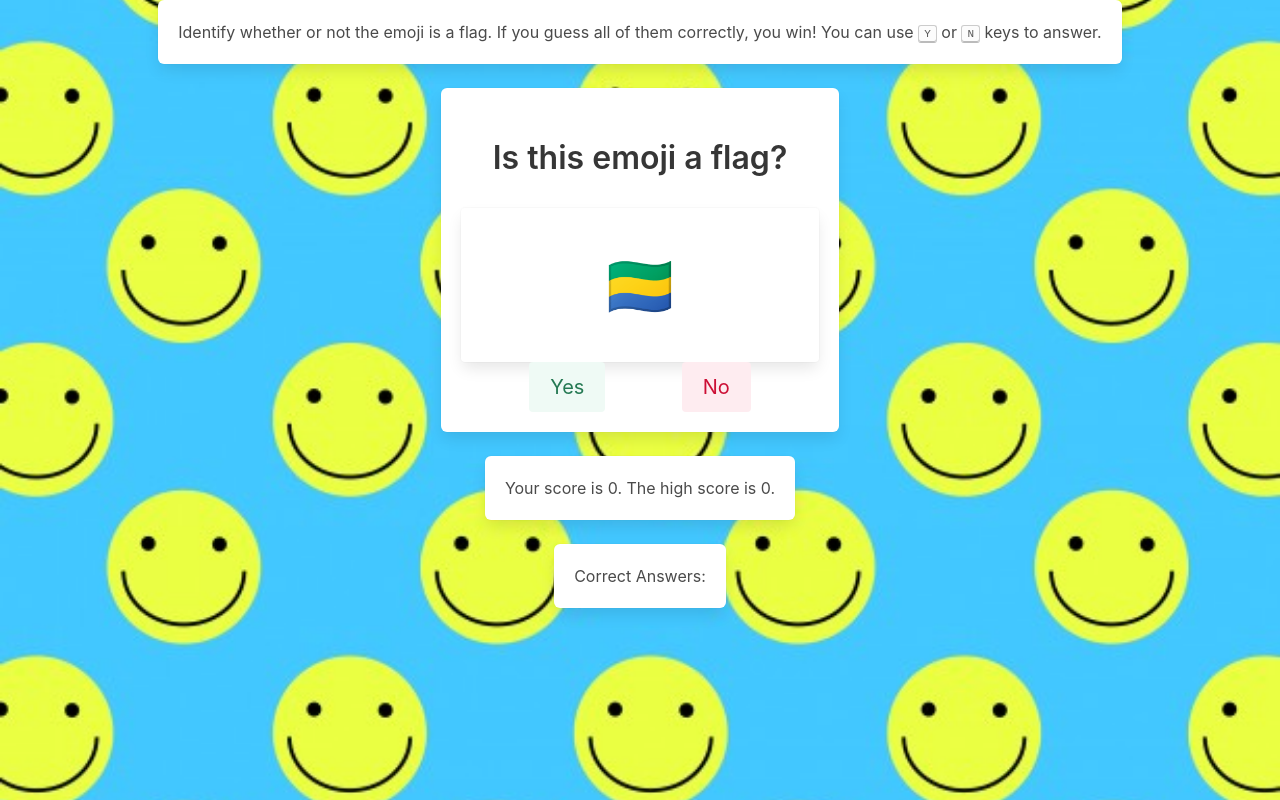
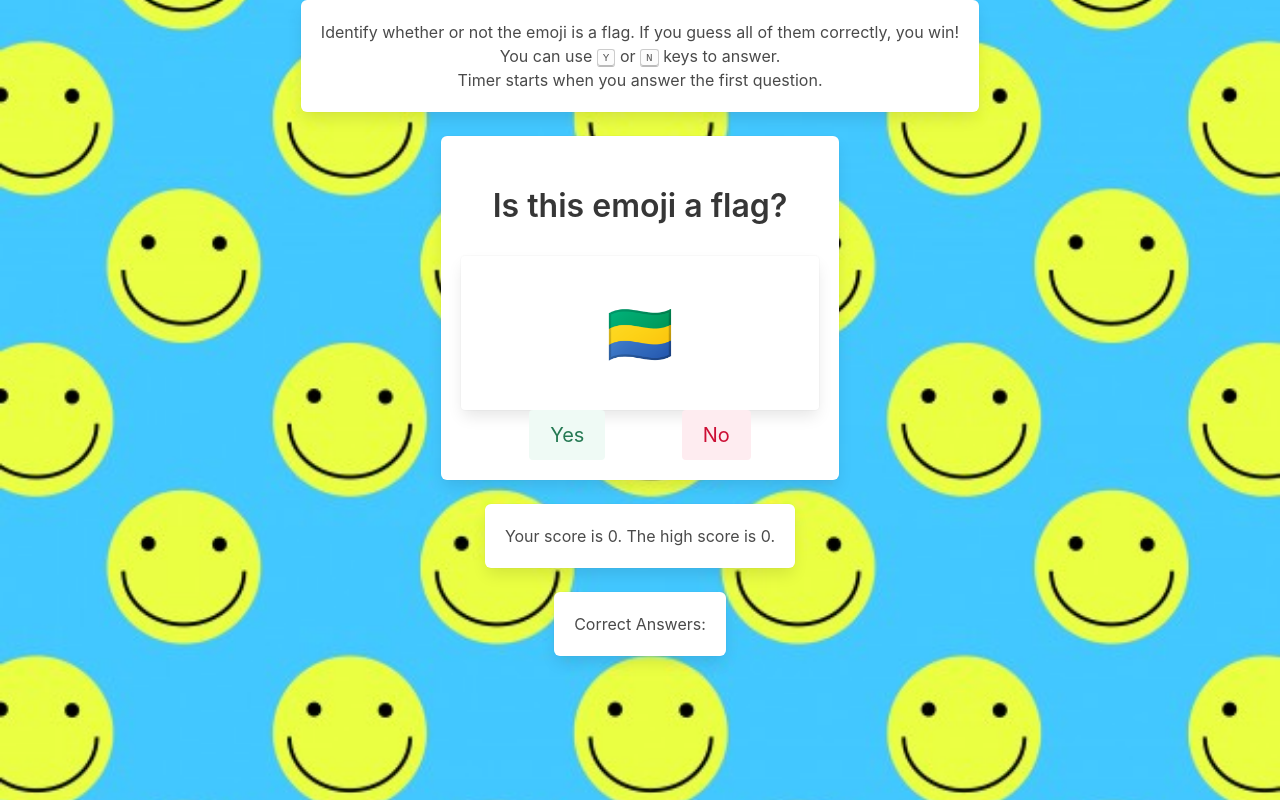
Before and after one commit to amlaffoon/flag-game, a plain HTML site: page index.html in a window 1280 px wide. Drawn offline with nearby package versions, Linux system fonts and the light colour scheme.

Commit message:
added element for timer

```diff
--- a/index.html
+++ b/index.html
@@ -12,10 +12,17 @@
 
 <body>
     <main class="main">
-        <div class="box">
+        <div id="intro" class="box">
             <p>
-                Identify whether or not the emoji is a flag. If you guess all of them correctly, you win! You can use
+                Identify whether or not the emoji is a flag. If you guess all of them correctly, you win!
+            </p>
+            <p>
+                You can
+                use
                 <kbd>Y</kbd> or <kbd>N</kbd> keys to answer.
+            </p>
+            <p>
+                Timer starts when you answer the first question.
             </p>
         </div>
 
@@ -48,6 +55,7 @@
         </div>
 
         <div class="scores box">
+            <p id="timer"></p>
             <p id="score"></p>
         </div>
 
```
